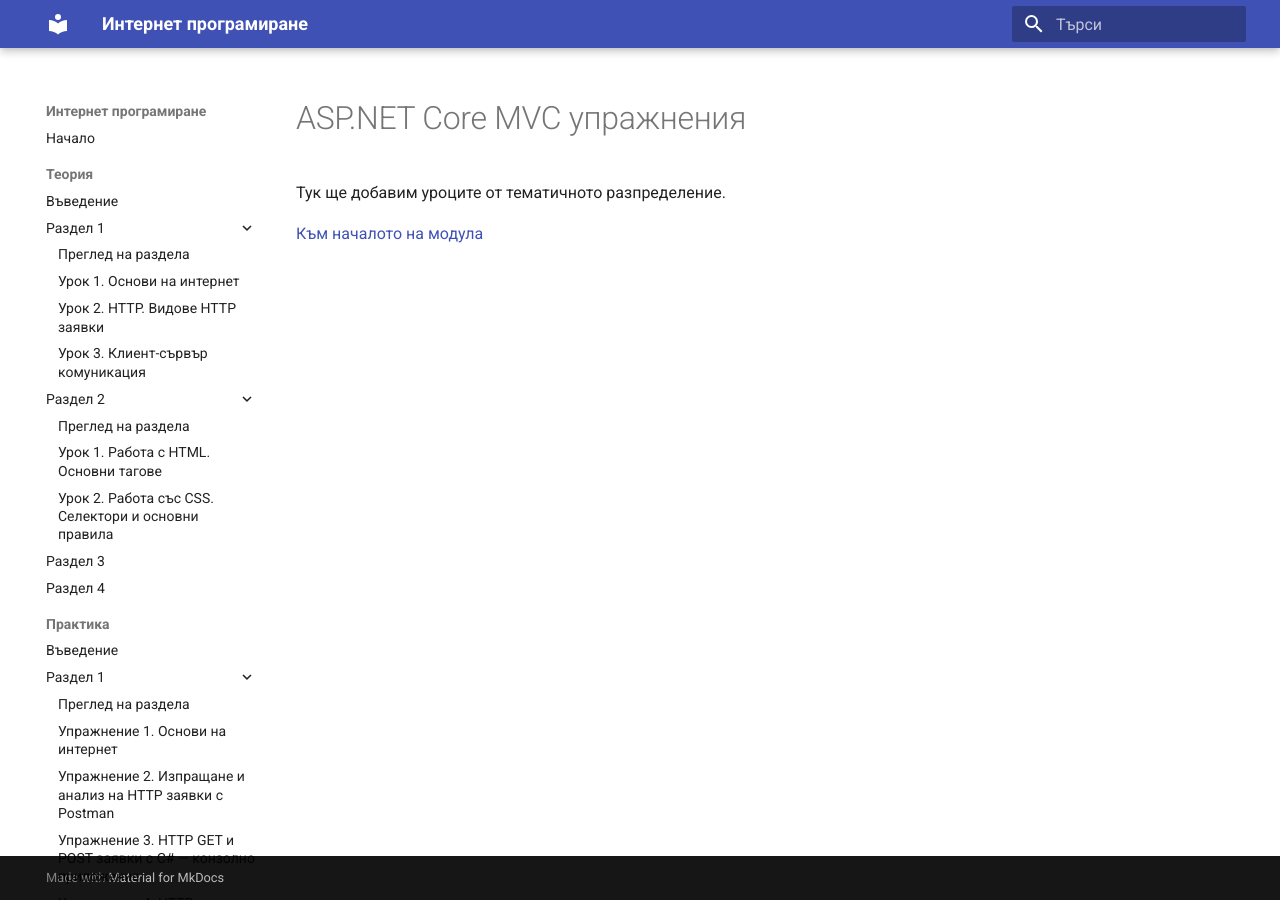
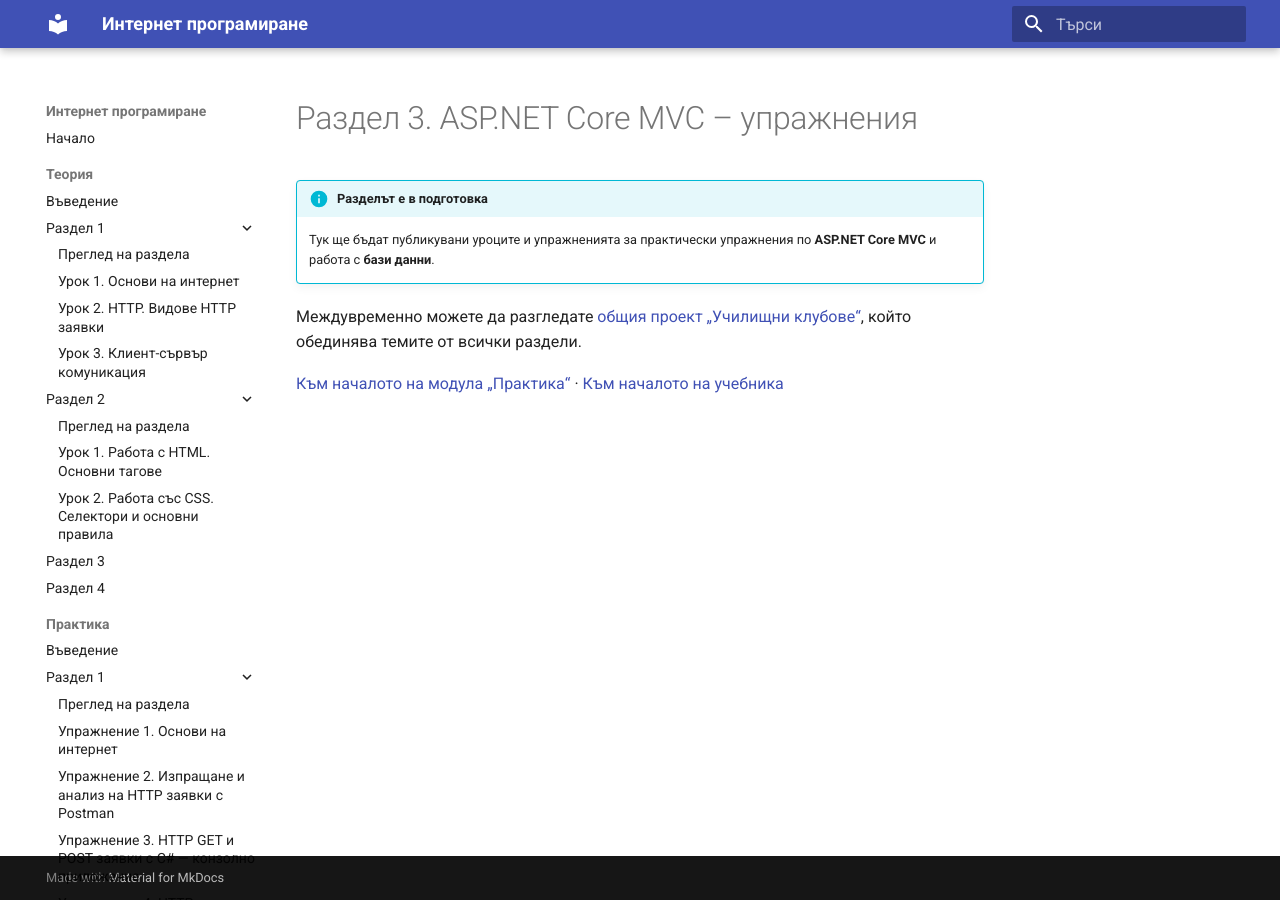
Before and after one commit to IlkoIliev/internet-programirane, an MkDocs documentation site: the page built from docs/praktika/razdel-3/index.md, in a window 1280 px wide. Built offline with MkDocs 1.6.1 and Material for MkDocs 9.7.7, drawn with Linux system fonts in a browser that asks for light colours.

Commit message:
Revise section title and add preparation notice
Updated section title and added information about upcoming lessons and exercises.

```diff
--- a/docs/praktika/razdel-3/index.md
+++ b/docs/praktika/razdel-3/index.md
@@ -1,5 +1,8 @@
-# ASP.NET Core MVC упражнения
+# Раздел 3. ASP.NET Core MVC – упражнения
 
-Тук ще добавим уроците от тематичното разпределение.
+!!! info "Разделът е в подготовка"
+    Тук ще бъдат публикувани уроците и упражненията за практически упражнения по **ASP.NET Core MVC** и работа с **бази данни**.
 
-[Към началото на модула](../index.md)
+Междувременно можете да разгледате [общия проект „Училищни клубове“](../../proekt/index.md), който обединява темите от всички раздели.
+
+[Към началото на модула „Практика“](../index.md) · [Към началото на учебника](../../index.md)
```
